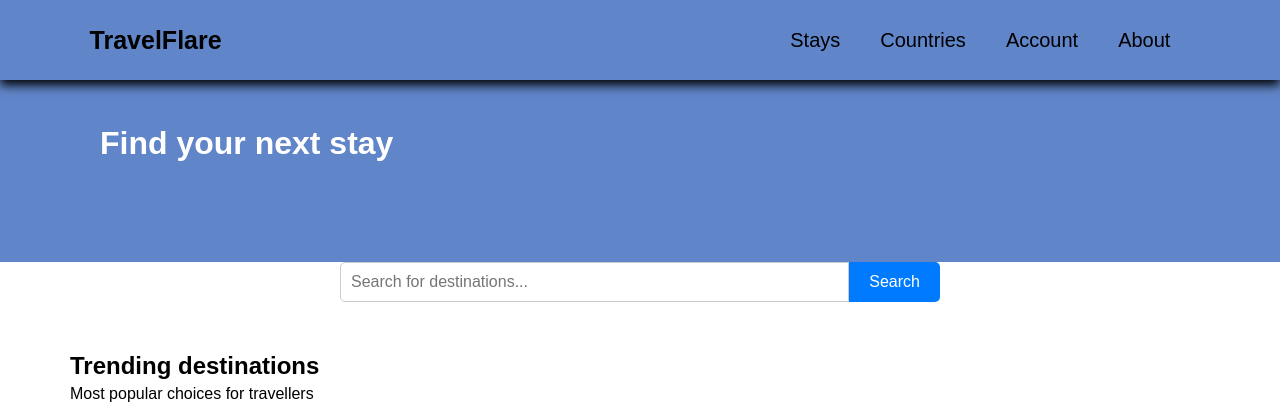
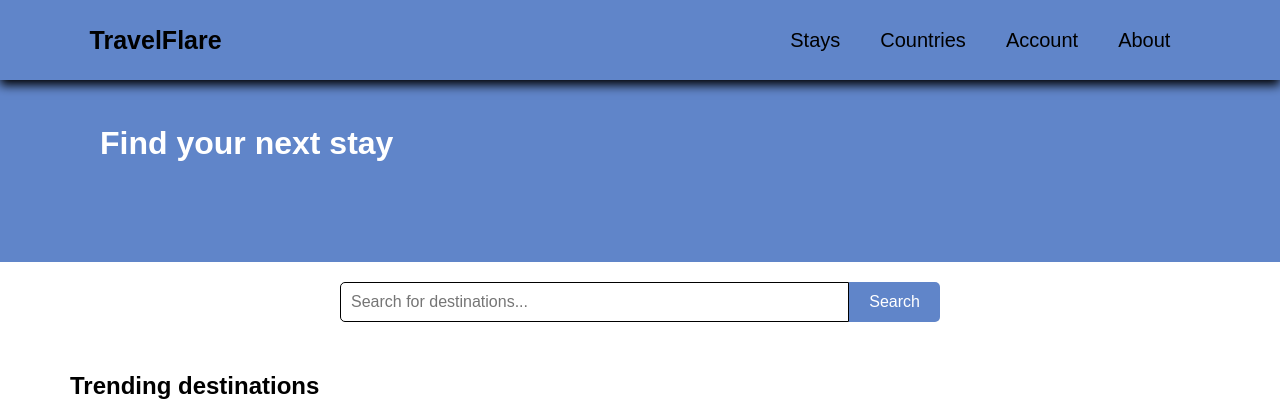
Before and after one commit to hvbitsvt/Dezvoltarea-aplicatiilor-web, a plain HTML site: page Site/index.html in a window 1280 px wide. Shown: the top 402 px of the page. Drawn offline with Linux system fonts and the light colour scheme.

Commit message:
Update style.css

```diff
--- a/Site/style.css
+++ b/Site/style.css
@@ -107,13 +107,14 @@ h1{
     display: flex;
     max-width: 600px;
     margin: auto;
+    padding-top: 20px;
 }
 
 .search-input {
     flex: 1;
     padding: 10px;
     font-size: 16px;
-    border: 1px solid #ccc;
+    border: 1px solid black;
     border-radius: 5px 0 0 5px;
     outline: none;
 }
@@ -123,7 +124,7 @@ h1{
     font-size: 16px;
     border: none;
     border-radius: 0 5px 5px 0;
-    background-color: #007BFF;
+    background-color: #6085C9;
     color: #fff;
     cursor: pointer;
     outline: none;
```
